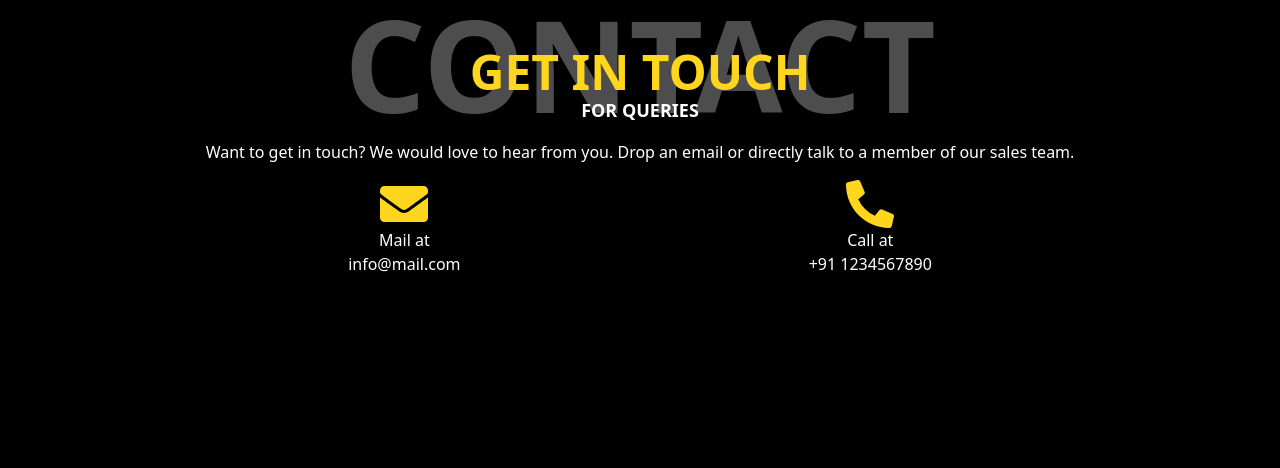
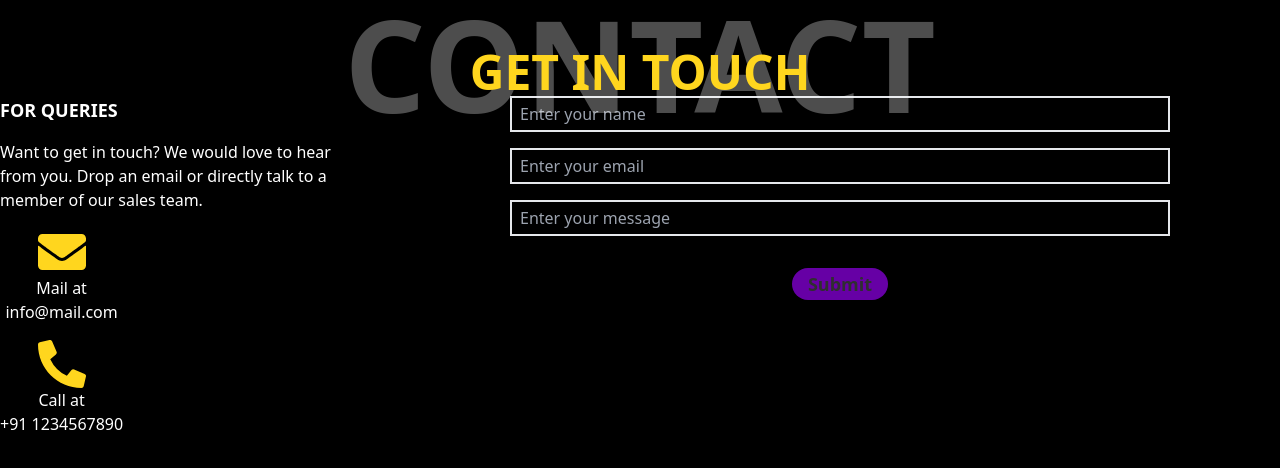
Before and after one commit to shivii011/e-commerce-website, a React (Create React App) app: page / in a window 1280 px wide. Shown: the top 468 px of the page. Built offline with nearby package versions, Linux system fonts and the light colour scheme.

Commit message:
no change

```diff
--- a/src/pages/Contact.js
+++ b/src/pages/Contact.js
@@ -6,7 +6,7 @@ import Button from "../components/shared/Button"
 
 const Contact = () => {
 
-    const fieldStyle = "w-96 my-4 px-2 py-1 bg-transparent border-2 text-white"
+    const fieldStyle = "my-4 px-2 py-1 bg-transparent border-2 text-white block mx-auto w-9/12"
     const btnStyle = "border-none bg-gold-web-golden text-dark-charcoal font-bold rounded-2xl my-4 px-[16px] py-[2px] hover:text-gold-web-golden hover:bg-dark-charcoal"
 
     // Initialing state variable with key names and empty value in order to update them on change
@@ -64,14 +64,17 @@ const Contact = () => {
         //     </div>
 
         // </div>
+
+
         <div className="bg-black h-screen">
             <div className="text-center">
                 <div className="absolute inset-x-0 text-white font-bold tracking-wider opacity-30 gf:text-5xl xs:text-6xl md:text-9xl md:tracking-normal">CONTACT</div>
                 <div className="relative inset-y-4 text-2xl text-gold-web-golden font-bold gf:inset-y-3 gf:text-xl xs:inset-y-4 xs:text-2xl md:inset-y-12 md:text-5xl">GET IN TOUCH</div>
             </div>
 
-            <div className="my-12 text-center">
-                <div>
+            <div className="lg:flex lg:gap-12">
+                <div className="my-12 text-center lg:flex-col lg:w-2/5">
+                    <div className="lg:text-left">
                         <div className="text-lg text-white font-bold">
                             FOR QUERIES
                         </div>
@@ -79,7 +82,7 @@ const Contact = () => {
                             Want to get in touch? We would love to hear from you. Drop an email or directly talk to a member of our sales team.
                         </p>
                     </div>
-                <div className="sm:flex sm:justify-evenly">
+                    <div className="lg:gap-4 lg:justify-evenly lg:flex-col lg:float-left">
                         { ContactIcons.map((data) => (
                             <div className="text-white font-extralight mb-4" key={data.id}>
                                 <div>{data.icon}</div>
@@ -90,6 +93,17 @@ const Contact = () => {
                         }
                     </div>
                 </div>
+                <form className="mt-8 text-center w-full " onSubmit={onSubmit}>
+                    {/* Mapping Form Fields */}
+                    {/* Bug */}
+                    {FormFields.map((fields) => (
+                        <input key={fields.id} type={fields.type} name={fields.name} value={fields.value} placeholder={fields.placeholder} className={fieldStyle} onChange={valueHandler}/>
+                    ))}
+                    <Button value="Submit" className={btnStyle} />
+                </form>
+            </div>
+
+
         </div>
     )
 }
```
Lines whose indentation alone changed are shown as unchanged.
